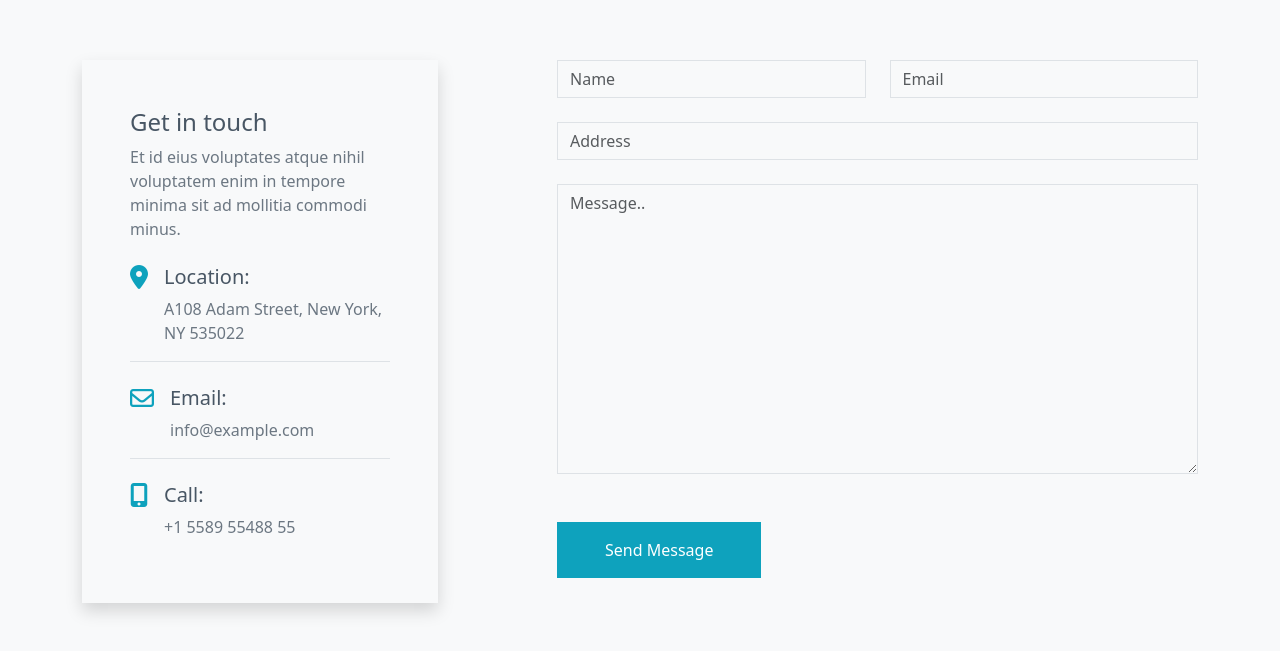
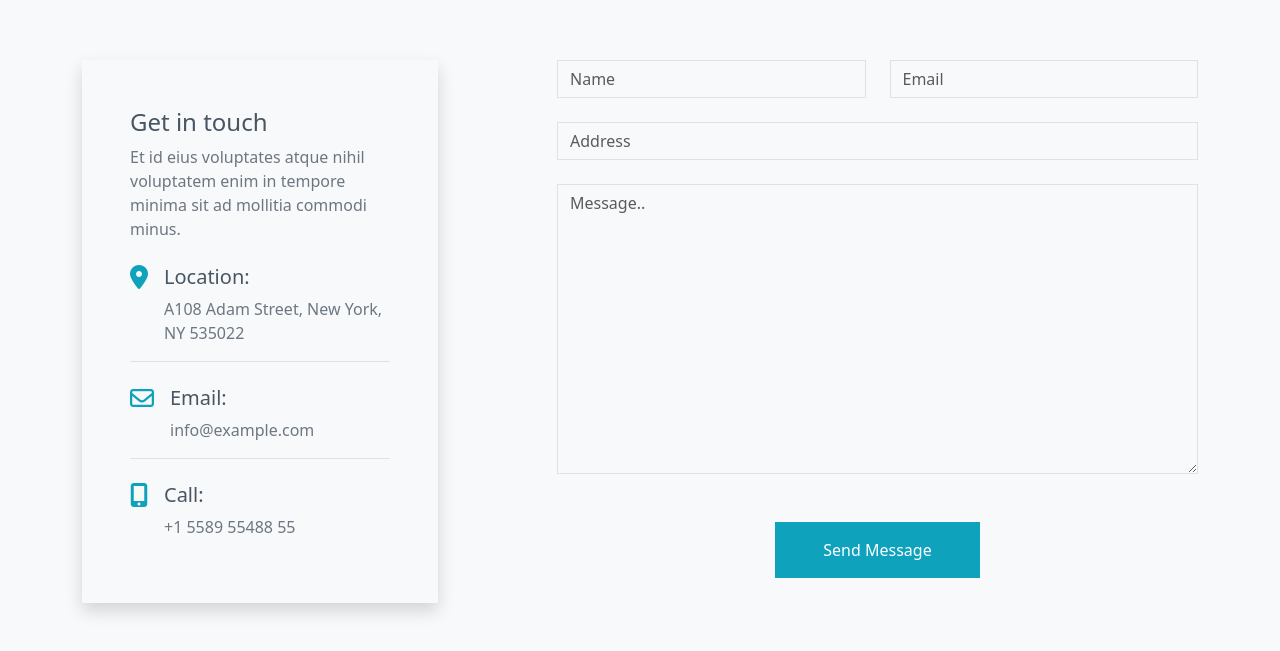
Before and after one commit to Dalia-Alawneh/herobiz-website, a plain HTML site: page index.html in a window 1280 px wide. Shown: the part 11055-11706 px from the top of the page. Drawn offline with Linux system fonts and the light colour scheme; grey boxes are pictures that could not be loaded.

Commit message:
Update form

```diff
--- a/index.html
+++ b/index.html
@@ -1688,7 +1688,7 @@
                     </div>
                 </div>
                 <div class="col-md-7">
-                    <form>
+                    <form class="text-center">
                         <div class="row">
                             <div class="mb-4 col-md-6">
                                 <input type="text"
```
